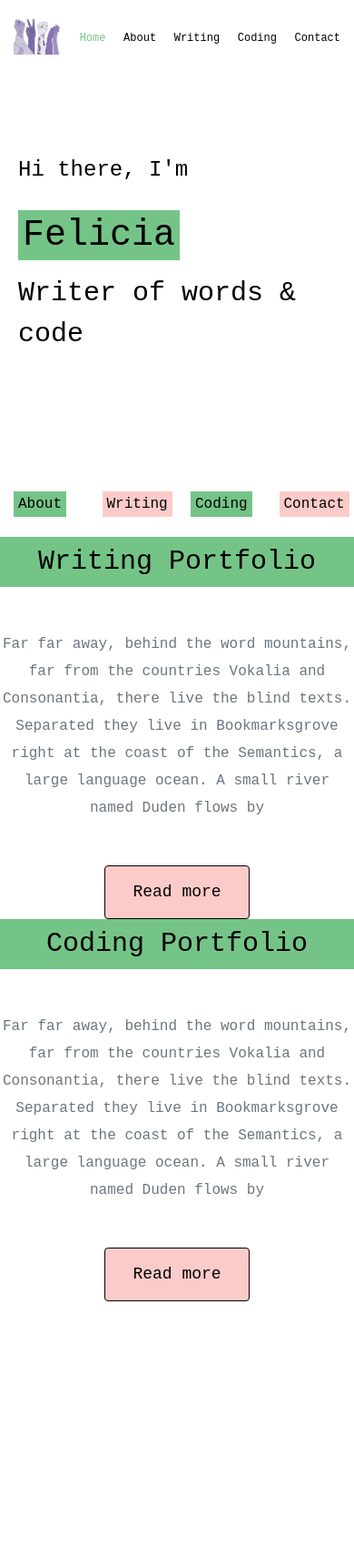
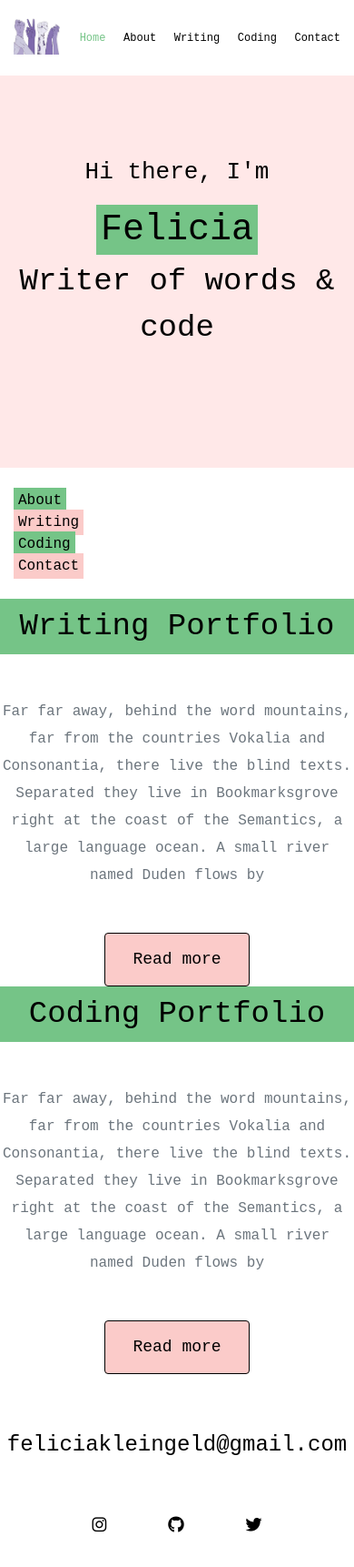
Before and after one commit to felicka/my-portfolio, a plain HTML site: page index.html in a window 390 px wide. Shown: the whole page at 91% size. Before the commit the page ends 1478 px from the top, so only its background shows below. Drawn offline with nearby package versions, Linux system fonts and the light colour scheme.

Commit message:
Added a footer to the homepage

```diff
--- a/index.html
+++ b/index.html
@@ -62,16 +62,16 @@
     <br />
     <div class="container">
       <div class="row">
-        <div class="col-3">
+        <div class="col-sm-3">
           <span class="highlight-green"><a href="about.html">About</a></span>
         </div>
-        <div class="col-3">
+        <div class="col-sm-3">
           <span class="highlight-pink"><a href="#">Writing</a></span>
         </div>
-        <div class="col-3">
+        <div class="col-sm-3">
           <span class="highlight-green"><a href="coding.html">Coding</a></span>
         </div>
-        <div class="col-3">
+        <div class="col-sm-3">
           <span class="highlight-pink"><a href="contact.html">Contact</a></span>
         </div>
       </div>
@@ -104,6 +104,29 @@
           </div>
         </div>
       </div>
+      <footer>
+        <div class="contact-box justify-content-between mb-5 d-none d-md-flex">
+          <div>
+            <h4>Work inquiry</h4>
+            <p class="text-muted">Let's work together!</p>
+          </div>
+          <div>
+            <a href="" class="btn btn-branding-outline">Contact me</a>
+          </div>
+        </div>
+        <div class="d-flex justify-content-center mb-5">
+          <a
+            href="mailto:feliciakleingeld@gmail.com"
+            class="email-link text-center"
+            >feliciakleingeld@gmail.com</a
+          >
+        </div>
+        <div class="social-links d-flex justify-content-center mb-5">
+          <a href=""><i class="fa-brands fa-instagram"></i></a>
+          <a href=""><i class="fa-brands fa-github"></i></a>
+          <a href=""><i class="fa-brands fa-twitter"></i></a>
+        </div>
+      </footer>
     </div>
   </body>
 </html>
--- a/src/style.css
+++ b/src/style.css
@@ -26,12 +26,15 @@ h2 {
 }
 
 h3 {
-  font-size: 24px;
+  font-size: 26px;
   line-height: 2;
   color: black;
   margin-top: 0;
 }
 
+h4 {
+  font-size: 30px;
+}
 p {
   font-size: 16px;
   font-weight: normal;
@@ -39,7 +42,7 @@ p {
   margin-top: 0;
 }
 
-.home {
+.hero {
   text-align: center;
   padding: 100px 20px;
   background-color: #ffe8e8;
@@ -103,11 +106,53 @@ nav li.active a {
   color: #75c487;
 }
 
+footer {
+  margin: 60px 0;
+}
+
+footer .contact-box {
+  background-color: #75c487;
+  padding: 30px 120px;
+  border-radius: 10px;
+}
+footer .email-link {
+  text-decoration: none;
+  color: black;
+  font-size: 24px;
+  text-align: center;
+}
+
+footer .email-link:hover {
+  color: #75c487;
+  background-color: #fbcbc9;
+}
+
+footer .social-links a {
+  margin: 0 20px;
+  color: black;
+  padding: 10px 14px;
+  font-size: 18px;
+  border-radius: 50%;
+  transition: all 100ms ease-in-out;
+}
+
+footer .social-links a:hover {
+  color: #75c487;
+  background-color: #fbcbc9;
+}
+
 @media (max-width: 900px) {
   h1 {
     font-size: 40px;
-    line-height: 2;
+    line-height: 1.5;
   }
+  h2 {
+    font-size: 34px;
+  }
+  h4 {
+    font-size: 24px;
+  }
+
   .hero {
     padding: 80px 20px;
   }
@@ -125,6 +170,7 @@ nav li.active a {
   nav a {
     font-size: 12px;
   }
+
 }
 
 .content-container {
```
Also changed, not shown: pages/about.html (+5 -0 lines).
